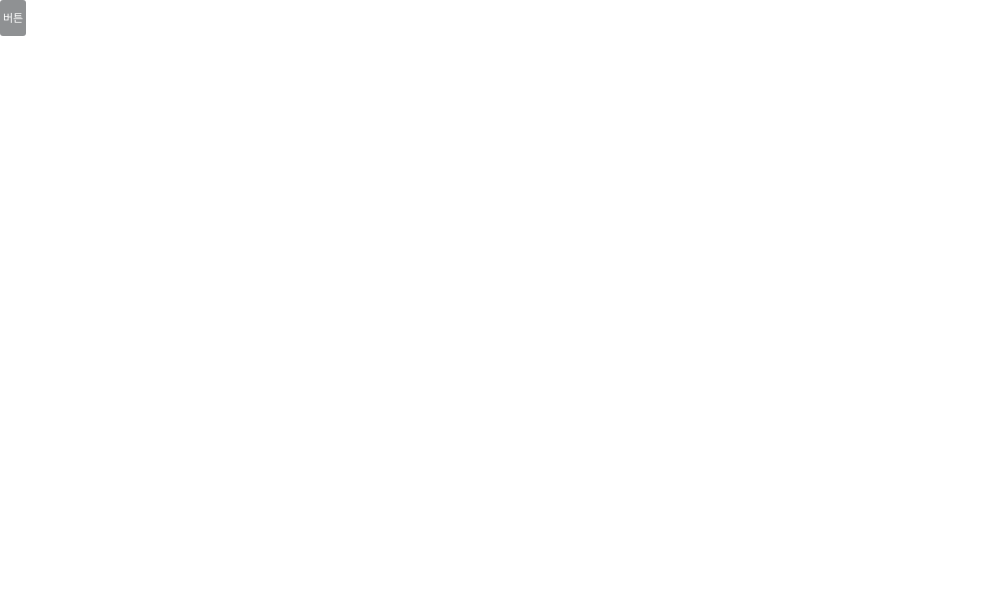
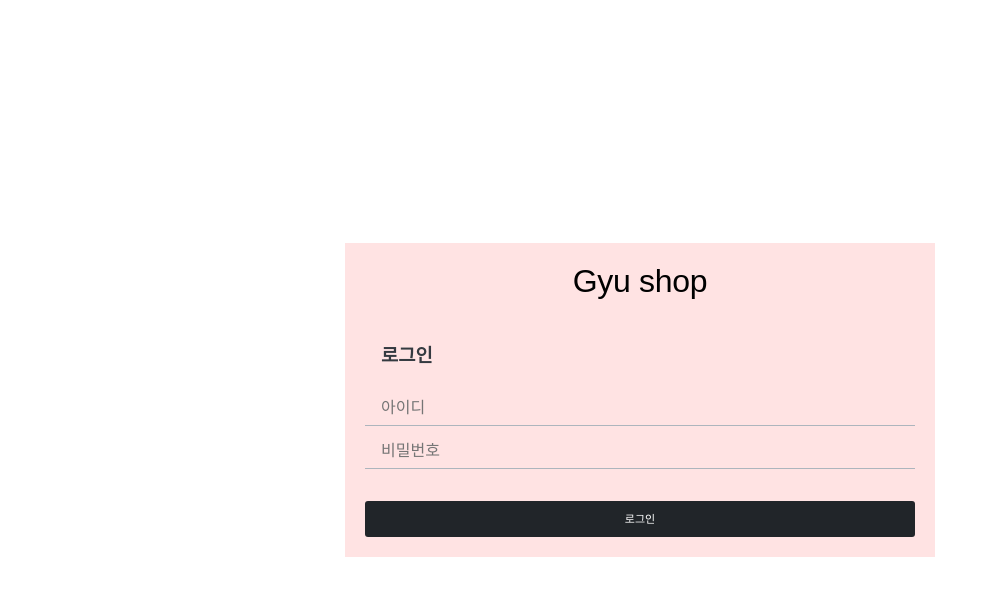
Before and after one commit to Gyumong/gyushop, a React (Create React App) app in the folder shop-frontend/: page /login in a window 1280 px wide. Shown: the top 596 px of the page, without its empty margins (0-998 px from the left). Built offline with nearby package versions, Linux system fonts and the light colour scheme.

Commit message:
로그인창 UI만들기 -1

```diff
--- /dev/null
+++ b/shop-frontend/src/components/auth/AuthForm.js
@@ -0,0 +1,49 @@
+import React from 'react';
+import styled from 'styled-components';
+import {Link} from 'react-router-dom';
+import palette from '../../lib/styles/palette';
+import Button from '../common/Button';
+
+const AuthFormBlock= styled.div`
+    padding:20px;
+    h3{
+        margin-left:16px;
+        margin-bottom:16px;
+        color:${palette.gray[8]};
+    }
+   form{
+    display:flex;
+    flex-direction:column;
+   }
+`;
+
+const StyledInput= styled.input`
+    width:100%;
+    padding:8px 16px;
+    margin-top:0.5rem;
+    border:none;
+    outline:none;
+    color:${palette.gray[9]};
+    background:${palette.red[1]};
+    border-bottom:1px solid ${palette.gray[5]};
+    padding-bottom:0.5rem;
+    &:focus{
+        border-bottom:1px solid ${palette.gray[7]};
+    }
+`;
+
+const AuthForm = ()=>{
+    return(
+        <AuthFormBlock>
+            <h3>로그인</h3>
+            <form>
+                <StyledInput autoComplate="uesrname" name="username" placeholder="아이디" />
+                <StyledInput autoComplate="new-password" name="password" placeholder="비밀번호" type="password" />
+                <Button>로그인</Button>
+            </form>
+        </AuthFormBlock>
+    );
+};
+
+
+export default AuthForm
--- /dev/null
+++ b/shop-frontend/src/components/auth/AuthTemplate.js
@@ -0,0 +1,46 @@
+import React from 'react';
+import styled from 'styled-components';
+import palette from '../../lib/styles/palette';
+import {Link} from 'react-router-dom';
+
+const AuthTemplateBlock= styled.div`
+    position:absolute;
+    top:0;
+    bottom:0;
+    left:0;
+    right:0;
+    display:flex;
+    flex-direction:column;
+    justify-content:center;
+    align-items:center;
+`;
+
+
+const WhiteBox= styled.div`
+
+    width:590px;
+    height:auto;
+    margin:50px auto;
+    background:${palette.red[1]};
+    h1{
+        font-weight:500;
+        letter-spacing:-0.01em;
+        text-align:center;
+        padding:20px;
+
+    }
+
+`;
+
+const AuthTemplate= ({children})=>{
+    return(
+        <AuthTemplateBlock>
+            <WhiteBox>
+            <h1>Gyu shop</h1>
+            {children}
+            </WhiteBox>
+        </AuthTemplateBlock>
+    );
+};
+
+export default AuthTemplate;
--- a/shop-frontend/src/components/common/Button.js
+++ b/shop-frontend/src/components/common/Button.js
@@ -3,6 +3,7 @@ import styled from 'styled-components';
 import palette from '../../lib/styles/palette';
 
 const StyledButton = styled.button`
+    margin-top:2rem;
     display: flex;
     justify-content: center;
     align-items: center;
--- a/shop-frontend/src/pages/LoginPage.js
+++ b/shop-frontend/src/pages/LoginPage.js
@@ -1,11 +1,12 @@
 import React from 'react';
-import Button from '../components/common/Button';
+import AuthTemplate from '../components/auth/AuthTemplate';
+import AuthForm from '../components/auth/AuthForm';
 
 const LoginPage = ()=>{
     return(
-    <div>
-        <Button>버튼</Button>
-    </div>
+        <AuthTemplate>
+            <AuthForm />
+        </AuthTemplate>
         )
 };
 
--- a/shop-frontend/src/pages/RegisterPage.js
+++ b/shop-frontend/src/pages/RegisterPage.js
@@ -1,7 +1,13 @@
 import React from 'react';
+import AuthTemplate from '../components/auth/AuthTemplate';
+import AuthForm from '../components/auth/AuthForm';
 
 const RegisterPage=()=>{
-    return <div>회원가입</div>;
+    return(
+        <AuthTemplate>
+            <AuthForm />
+        </AuthTemplate>
+        )
 };
 
 export default RegisterPage;
```
